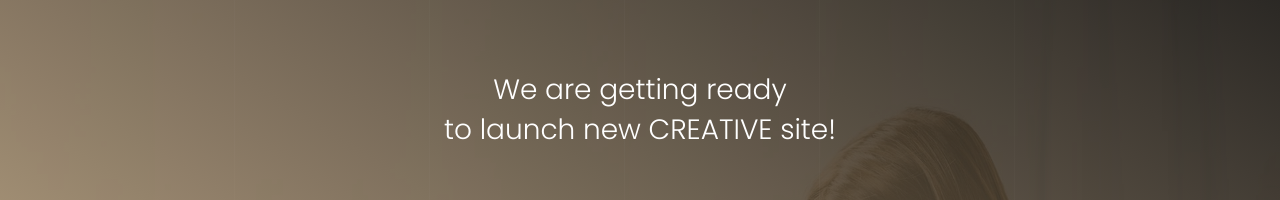
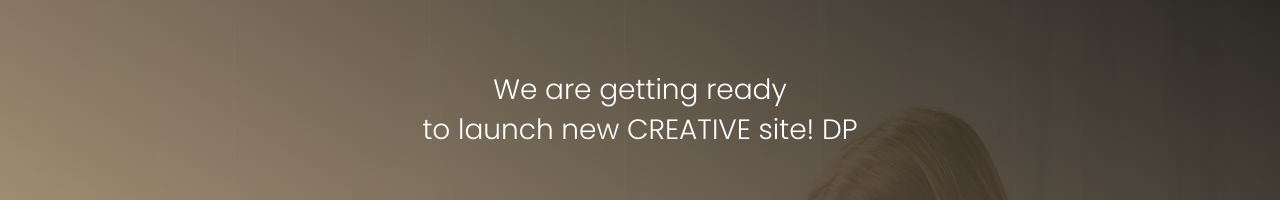
Before and after one commit to deepankarpal1994/datapal, a plain HTML site: page index.html in a window 1280 px wide. Shown: the part 162-362 px from the top of the page. Drawn offline with Linux system fonts and the light colour scheme.

Commit message:
index.html

```diff
--- a/index.html
+++ b/index.html
@@ -112,7 +112,7 @@ http://www.templatemo.com/tm-521-get-ready
 
                     <div class="col-md-12 col-sm-12">
                          <div class="home-info">
-                              <h1>We are getting ready <br>to launch new CREATIVE site!</h1>
+                              <h1>We are getting ready <br>to launch new CREATIVE site! DP</h1>
                               <!-- You can change the date time in init.js file -->
                               <ul class="countdown">
                                    <li>
```
